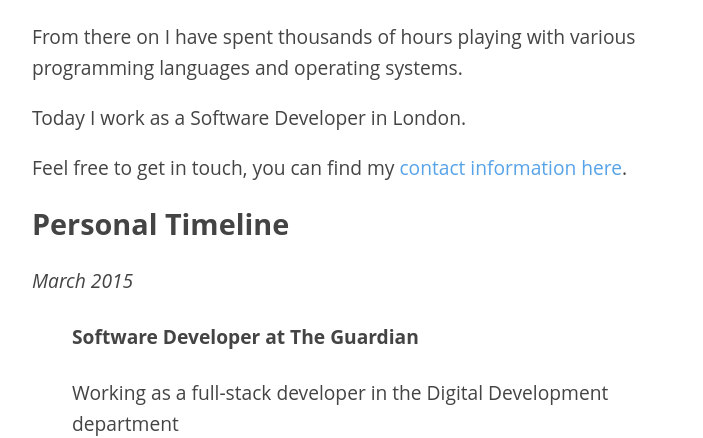
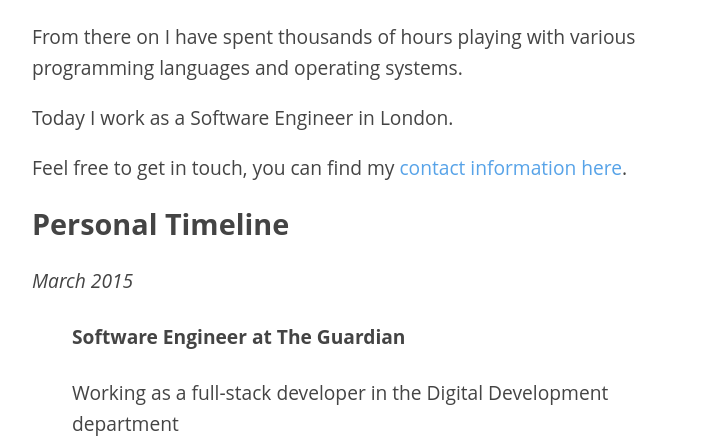
Before and after one commit to niklasvincent/nlindblad.github.io, a Jekyll site: the page built from about.html, in a window 1280 px wide and 900 px high. Shown: the part 438-876 px from the top of the window, without its empty margins (283-986 px from the left). Built offline with Jekyll 4.4.1, drawn with Linux system fonts in a browser that asks for light colours.

Commit message:
s/Developer/Engineer/g

```diff
--- a/about.html
+++ b/about.html
@@ -11,7 +11,7 @@ layout: default
 
   <p>From there on I have spent thousands of hours playing with various programming languages and operating systems.</p>
 
-  <p>Today I work as a Software Developer in London.</p>
+  <p>Today I work as a Software Engineer in London.</p>
 
   <p>Feel free to get in touch, you can find my <a href="/contact.html">contact information here</a>.</p>
 
@@ -22,7 +22,7 @@ layout: default
       <dl class="timeline__entry">
           <dt class="timeline__entry__date">March 2015</dt>
           <dd class="timeline__entry__details">
-            <h4 class="timeline__entry__details__title">Software Developer at The Guardian</h4>
+            <h4 class="timeline__entry__details__title">Software Engineer at The Guardian</h4>
             <p class="timeline__entry__details__summary">Working as a full-stack developer in the Digital Development department</p>
           </dd>
       </dl>
```
